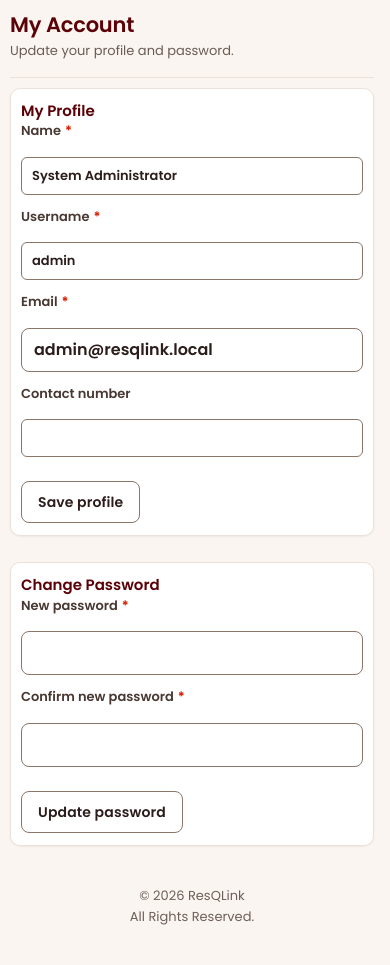
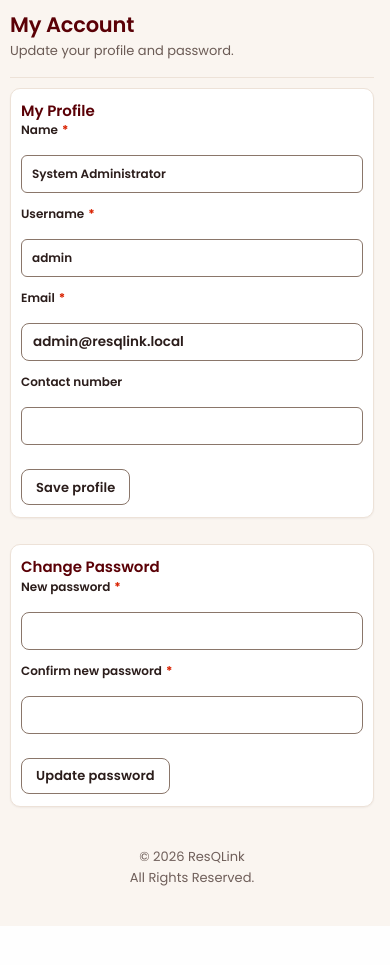
Before and after one commit to adrianemontano/ResQLink, a Laravel app: page /admin/account in a window 390 px wide. Shown: the part 52-1017 px from the top of the page. After the commit the page ends 978 px from the top, so only its background shows below. Run offline with Laravel 12, Linux system fonts and the light colour scheme; a user stored in the database is signed in; data comes from the database, SQL or seed files in the repository.

Commit message:
fix(responsive): tune mobile input heights, font sizes, and button scaling

```diff
--- a/backend/public/css/resqlink-responsive.css
+++ b/backend/public/css/resqlink-responsive.css
@@ -7,7 +7,10 @@ html, body { box-sizing: border-box; margin: 0; max-width: 100vw; overflow-x: hi
 .dashboard-main, .card, .panel, .split, .grid,
 .header-row, .detail-grid, .detail-left, .detail-right, .form-grid { box-sizing: border-box; max-width: 100%; min-width: 0; }
 img, svg, video, canvas { height: auto; max-width: 100%; }
-p, span, h1, h2, h3, h4, td, th, li, label, .metric, .badge, .report-stat-val { overflow-wrap: break-word; word-break: break-word; }
+p, span, h1, h2, h3, h4, li, label, .metric, .badge, .report-stat-val { overflow-wrap: break-word; word-break: break-word; }
+td, th { overflow-wrap: anywhere; word-break: normal; }
+/* Keep category names on one line so "Earthquake" never breaks mid-word. */
+td[data-label="Category"], th:nth-child(3) { white-space: nowrap; }
 table { box-sizing: border-box; max-width: 100%; }
 .table-scroll, .admin-table-wrap, .card > table, .panel > table, section > table {
     -webkit-overflow-scrolling: touch;
@@ -232,19 +235,28 @@ table { box-sizing: border-box; max-width: 100%; }
     .dashboard-main > * + * { margin-top: 10px !important; }
     .dashboard-main > .header-row + * { margin-top: 10px !important; }
 
-    /* Form controls — 16px prevents iOS auto-zoom */
+    /* Form controls & inputs on mobile (compact & proportional) */
     input[type="text"], input[type="email"], input[type="password"],
-    input[type="search"], input[type="number"], input[type="tel"], select, textarea {
-        border-radius: 8px !important; box-sizing: border-box !important; font-size: 16px !important;
-        max-width: 100% !important; min-height: 44px !important; padding: 8px 12px !important; width: 100% !important;
+    input[type="search"], input[type="number"], input[type="tel"], select {
+        border-radius: 8px !important; box-sizing: border-box !important; font-size: 13.5px !important;
+        height: 38px !important; max-width: 100% !important; min-height: 38px !important;
+        padding: 6px 11px !important; width: 100% !important;
     }
-    textarea { min-height: 90px !important; line-height: 1.5; }
-    label { display: block; font-size: 13px; font-weight: 600; margin-bottom: 5px; }
+    textarea {
+        border-radius: 8px !important; box-sizing: border-box !important; font-size: 13.5px !important;
+        line-height: 1.45; max-width: 100% !important; min-height: 80px !important;
+        padding: 8px 11px !important; width: 100% !important;
+    }
+    label { display: block; font-size: 12px !important; font-weight: 600; margin-bottom: 4px; color: var(--text-primary); }
 
-    /* General buttons (excludes icon buttons) */
+    /* General buttons (excludes icon buttons & pagination) */
     button:not(.mobile-menu-toggle):not(.notification-bell-btn):not(.sidebar-close):not(.rql-page-btn):not(.map-status-pill),
     .button:not(.dispatcher-view-button):not(.rql-page-btn),
-    input[type="submit"] { border-radius: 8px !important; box-sizing: border-box !important; font-size: 14px !important; font-weight: 600 !important; min-height: 42px !important; padding: 8px 16px !important; }
+    input[type="submit"] {
+        border-radius: 8px !important; box-sizing: border-box !important; font-size: 13px !important;
+        font-weight: 600 !important; height: 36px !important; min-height: 36px !important;
+        padding: 6px 14px !important;
+    }
     .form-grid { gap: 12px !important; grid-template-columns: 1fr !important; }
     .form-actions { flex-direction: column; gap: 8px; }
     .form-actions > * { width: 100%; }
```
